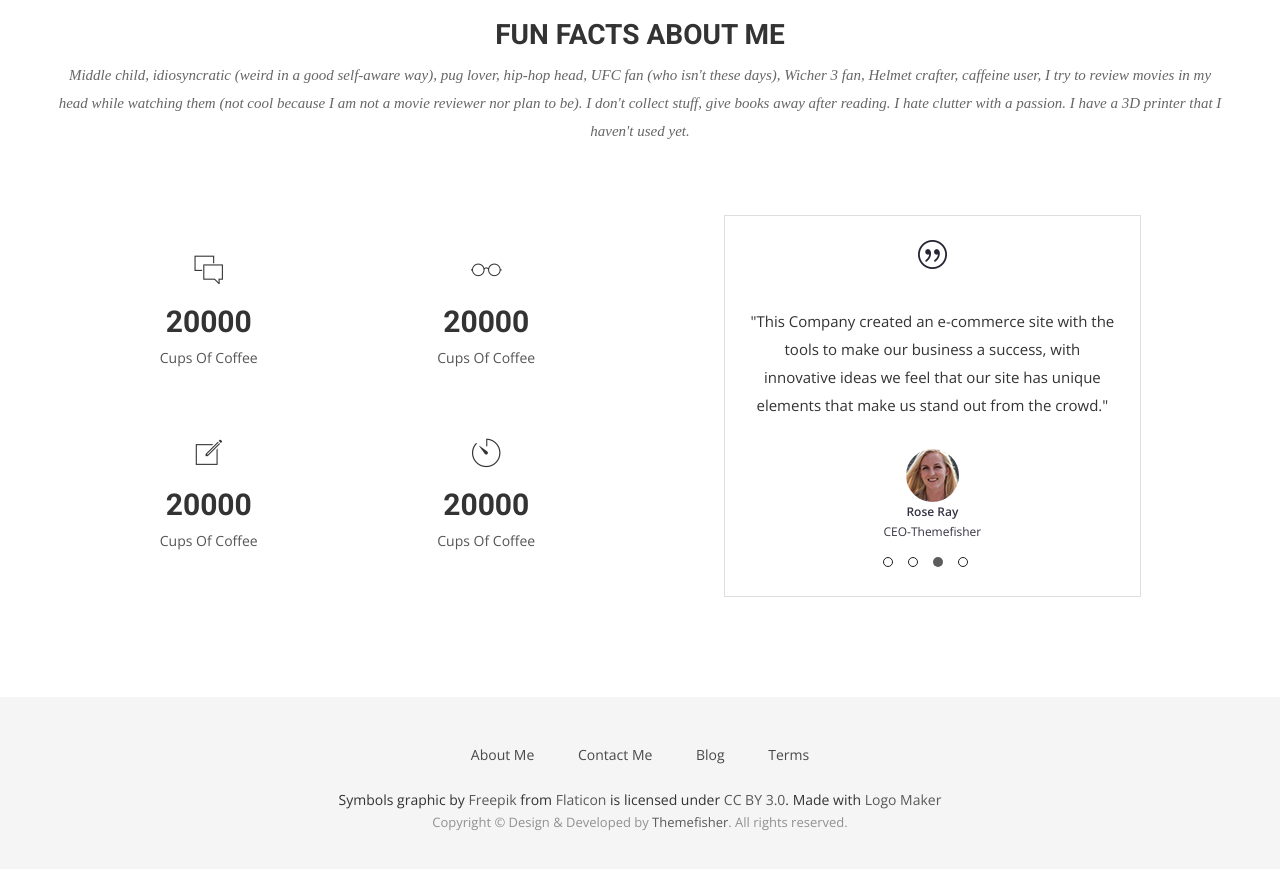
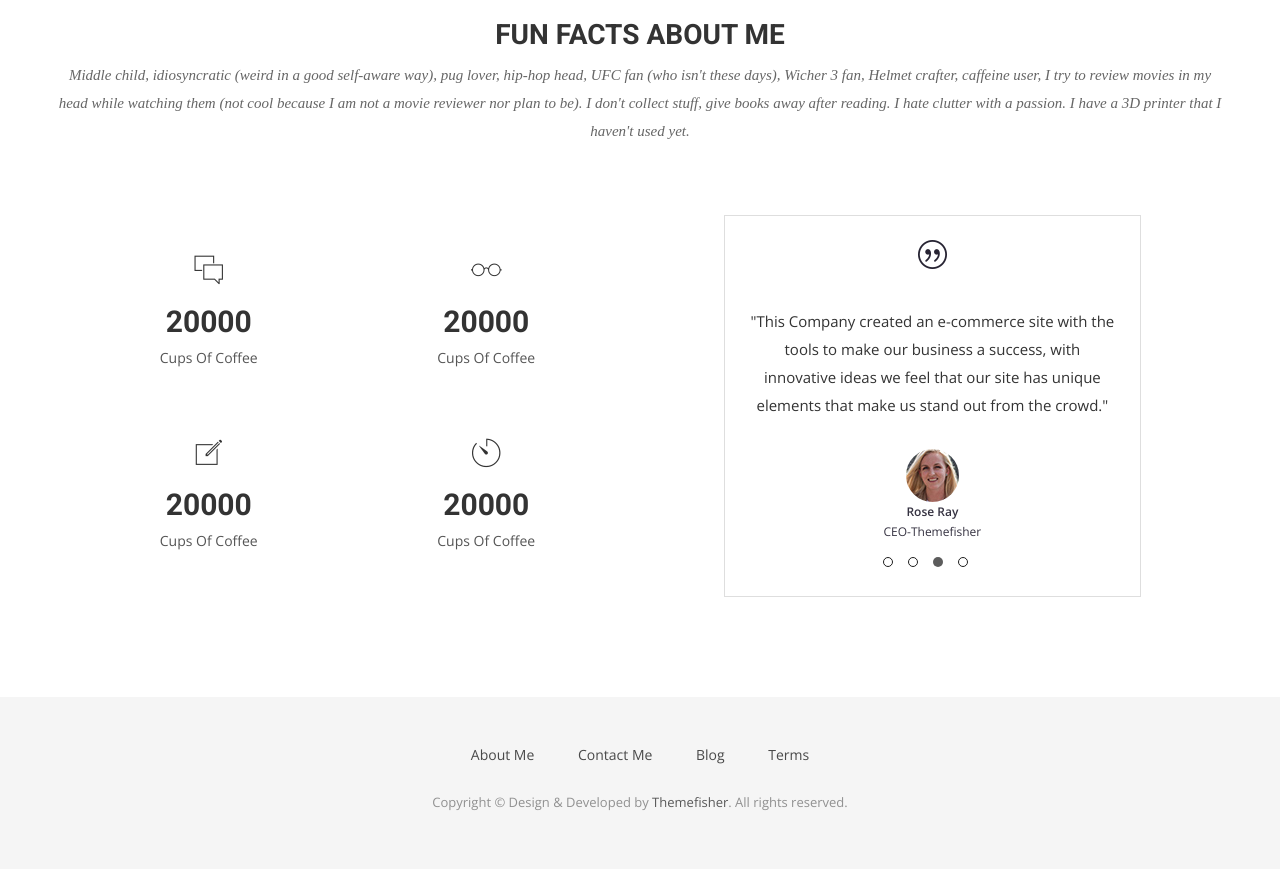
Before and after one commit to Kingslayyerr/Kingslayyerr.github.io, a Jekyll site: the page built from index.html, in a window 1280 px wide and 900 px high, scrolled down 3371 px. Shown: the top 869 px of the window. Built offline with Jekyll 4.4.1, drawn with Linux system fonts in a browser that asks for light colours; nearby versions of some CDN libraries; some web fonts are replaced.

Commit message:
edited logo

```diff
--- a/_includes/footer.html
+++ b/_includes/footer.html
@@ -12,7 +12,6 @@
             <li><a href="#">Terms</a></li>
           </ul>
         </div>
-        Symbols graphic by <a href="http://www.flaticon.com/authors/freepik">Freepik</a> from <a href="http://www.flaticon.com/">Flaticon</a> is licensed under <a href="http://creativecommons.org/licenses/by/3.0/" title="Creative Commons BY 3.0">CC BY 3.0</a>. Made with <a href="http://logomakr.com" title="Logo Maker">Logo Maker</a>
         <p>Copyright &copy; Design &amp; Developed by <a href="http://www.themefisher.com">Themefisher</a>. All rights reserved.</p>
       </div>
     </div>
--- a/_includes/header.html
+++ b/_includes/header.html
@@ -15,7 +15,7 @@
             <span class="icon-bar"></span>
             </button>
             <a class="navbar-brand" href="index.html">
-              <img src="/img/logo.png" alt="Logo" style="max-height:63px;">
+              <img src="/img/logo.png" alt="Logo" style="max-height:64px;">
             </a>
           </div>
             <!-- Collect the nav links, forms, and other content for toggling -->
```
